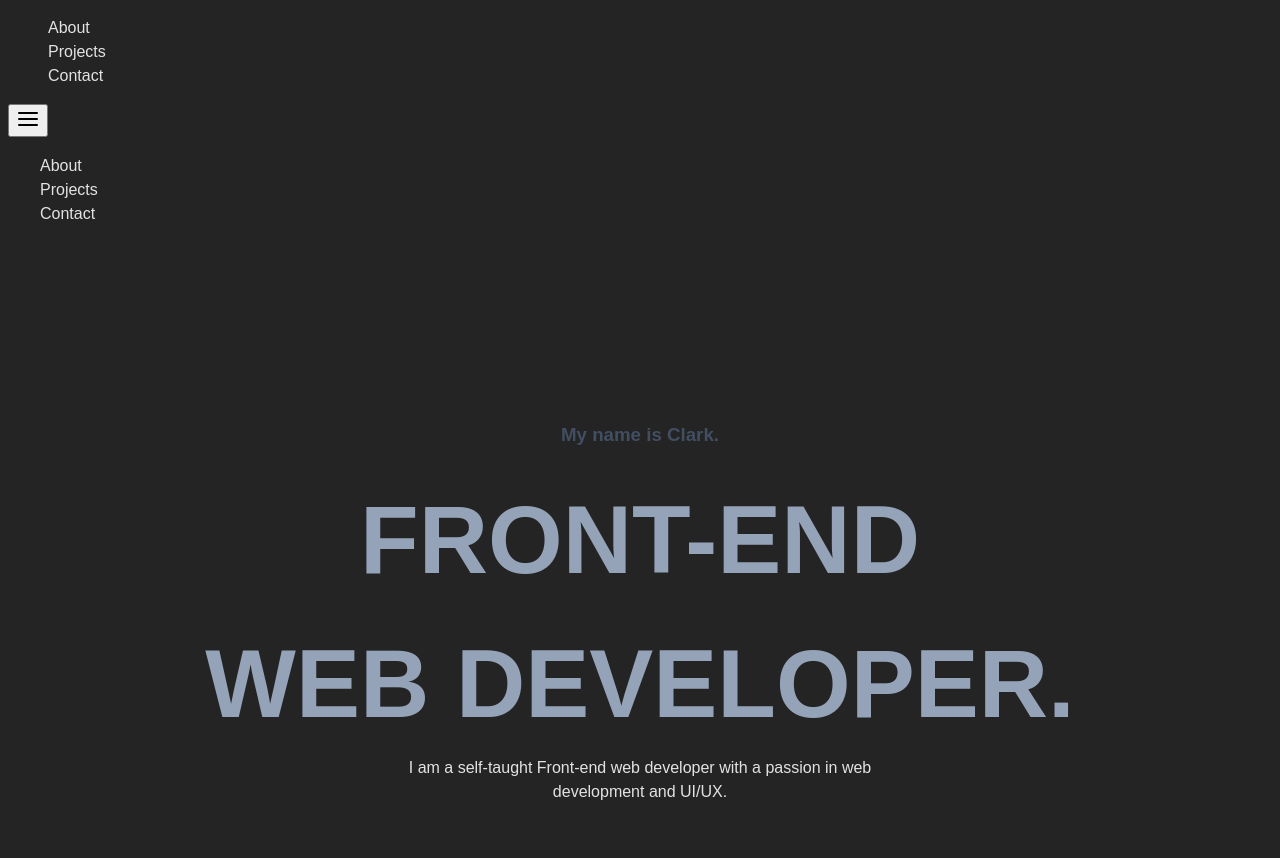
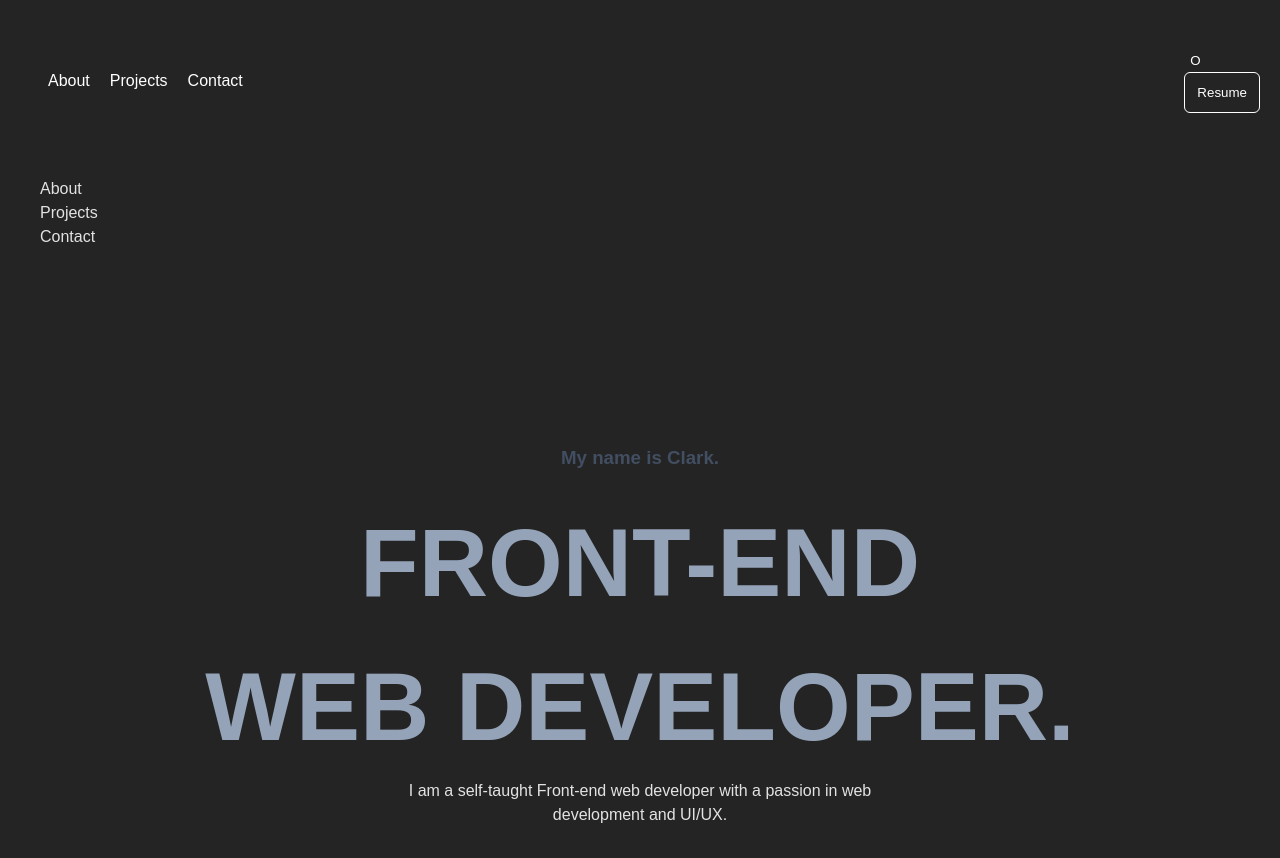
Before and after one commit to J0hnux/react-portfolio, a React (Vite) app: page / in a window 1280 px wide. Shown: the top 858 px of the page. Built offline with nearby package versions, Linux system fonts and the light colour scheme.

Commit message:
Populated with information

```diff
--- a/src/components/HeaderPanel.jsx
+++ b/src/components/HeaderPanel.jsx
@@ -1,14 +1,24 @@
+import RightHeaderPanel from "./HeaderPanel/RightHeaderPanel";
+import "./HeaderPanel.scss";
+
 const HeaderPanel = () => {
   return (
     <header className="header container">
       <nav>
         <ul>
-          <li>About</li>
-          <li>Projects</li>
-          <li>Contact</li>
+          <li>
+            <a href="#about">About</a>
+          </li>
+          <li>
+            <a href="#projects">Projects</a>
+          </li>
+          <li>
+            <a href="#contact">Contact</a>
+          </li>
         </ul>
       </nav>
-      <button>
+      {/* 3 Bar Line Button */}
+      <button className="mobile__nav_btn">
         <svg
           xmlns="http://www.w3.org/2000/svg"
           width="24"
@@ -25,6 +35,7 @@ const HeaderPanel = () => {
           <line x1="3" y1="18" x2="21" y2="18"></line>
         </svg>
       </button>
+      <RightHeaderPanel />
     </header>
   );
 };
```
